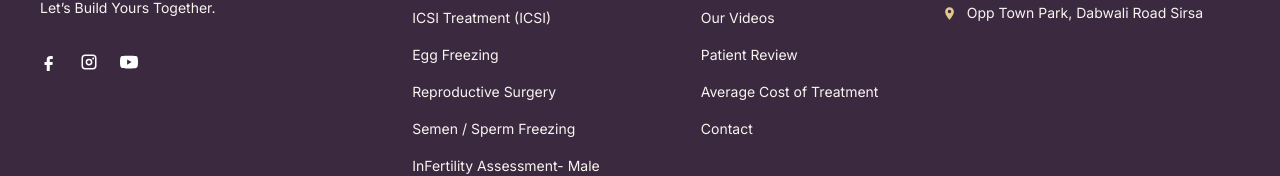
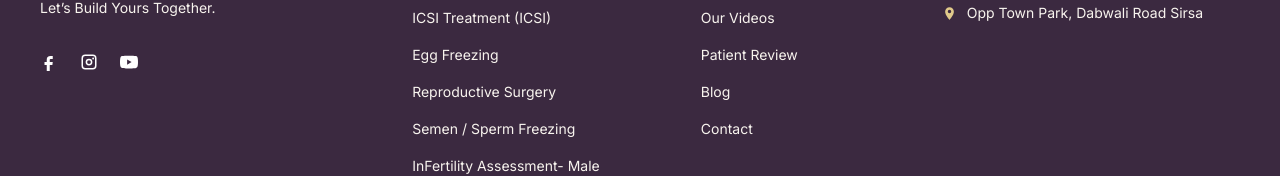
Before and after one commit to ankitsingh85/conceiveivf-frontend, a React (Vite) app: page /contact in a window 1280 px wide. Shown: the part 4336-4512 px from the top of the page. Built offline with nearby package versions, Linux system fonts and the light colour scheme.

Commit message:
blog page

```diff
--- a/src/components/Footer.tsx
+++ b/src/components/Footer.tsx
@@ -427,8 +427,8 @@ export default function Footer() {
               </li>
 
               <li>
-                <a href="#">
-                  Average Cost of Treatment
+                <a href="/blog">
+                  Blog
                 </a>
               </li>
 
--- a/src/components/Navbar.tsx
+++ b/src/components/Navbar.tsx
@@ -103,6 +103,11 @@ const menuItems: MenuItem[] = [
         label: "FAQ",
         href: "/faq",
       },
+      {
+        label: "Blog",
+        href: "/blog",
+      },
+
       // {
       //   label: "Average Cost of Treatment",
       //   href: "#",
```
